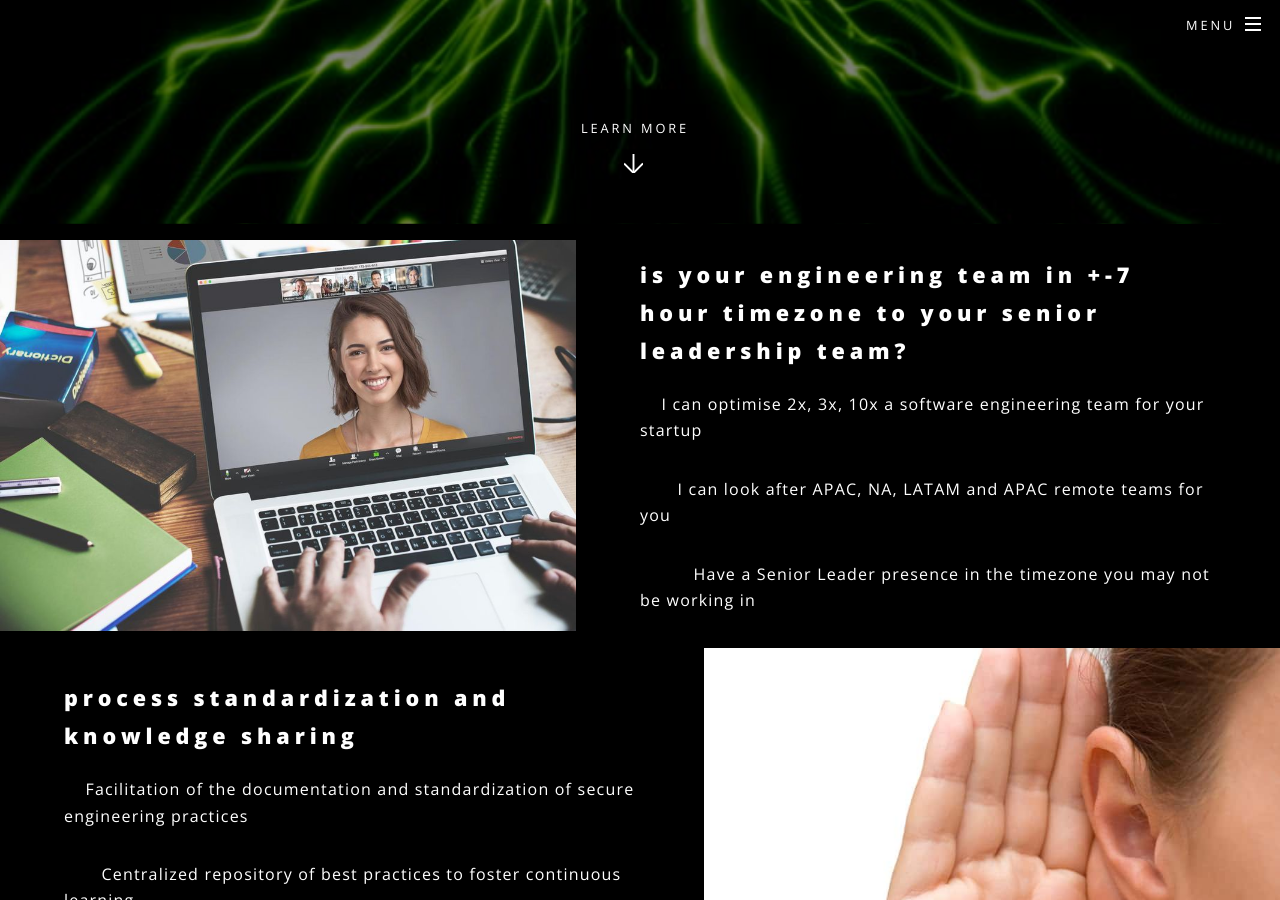
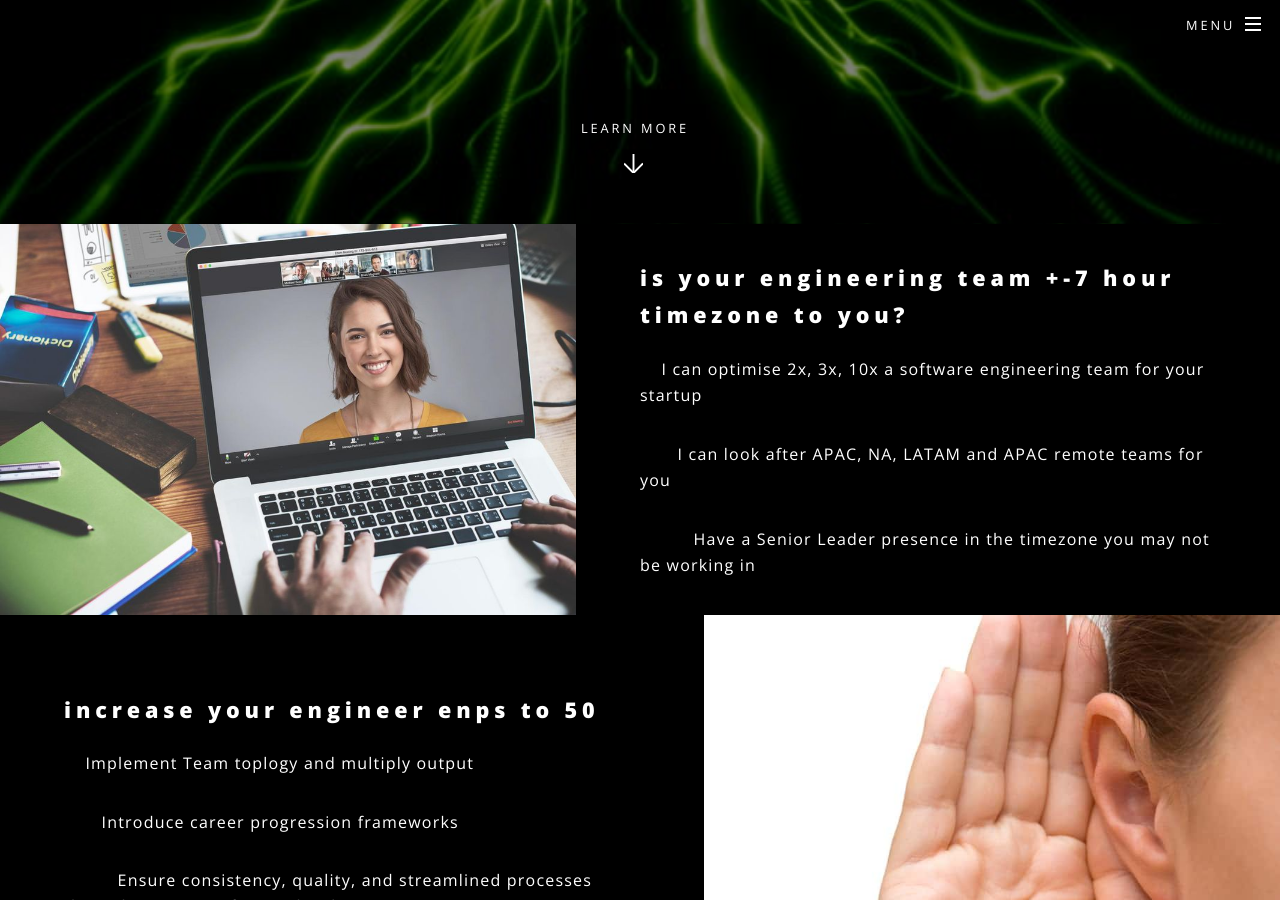
Before and after one commit to daniel-woolfson/dec0de-me, a Jekyll site: the page built from index.html, in a window 1280 px wide and 900 px high, scrolled down 676 px. Built offline with Jekyll 4.4.1, drawn with Linux system fonts in a browser that asks for light colours.

Commit message:
Update index.html

```diff
--- a/index.html
+++ b/index.html
@@ -15,7 +15,7 @@ layout: landing
 					<section id="one" class="wrapper alt style2">
 						<section class="spotlight">
 							<div class="image"><img src="images/pic16.jpg" alt="" /></div><div class="content">
-								<h2>Is your Engineering team in +-7 hour timezone to your Senior Leadership team?</h2>
+								<h2>Is your Engineering team +-7 hour timezone to you?</h2>
 								<p>&nbsp;&nbsp;&nbsp;
 									I can optimise 2x, 3x, 10x a software engineering team for your startup</p>
 								<p>&nbsp;&nbsp;&nbsp;&nbsp;&nbsp;&nbsp;
@@ -26,11 +26,11 @@ layout: landing
 						</section>
 						<section class="spotlight">
 							<div class="image"><img src="images/pic01.jpg" alt="" /></div><div class="content">
-								<h2>Process Standardization and Knowledge Sharing</h2>
+								<h2>Increase your Engineer eNPS to 50</h2>
 								<p>&nbsp;&nbsp;&nbsp;
-									Facilitation of the documentation and standardization of secure engineering practices</p>
+									Implement Team toplogy and multiply output</p>
 								<p>&nbsp;&nbsp;&nbsp;&nbsp;&nbsp;&nbsp;
-									Centralized repository of best practices to foster continuous learning</p>
+									Introduce career progression frameworks</p>
 								<p>&nbsp;&nbsp;&nbsp;&nbsp;&nbsp;&nbsp;&nbsp;&nbsp;&nbsp;
 									Ensure consistency, quality, and streamlined processes throughout your software development projects</p>
 							</div>
```
